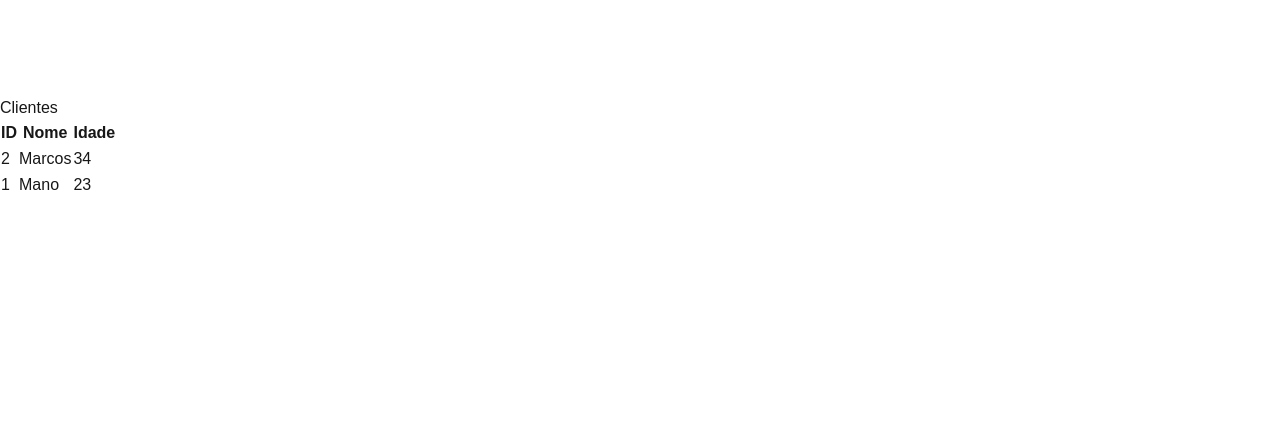
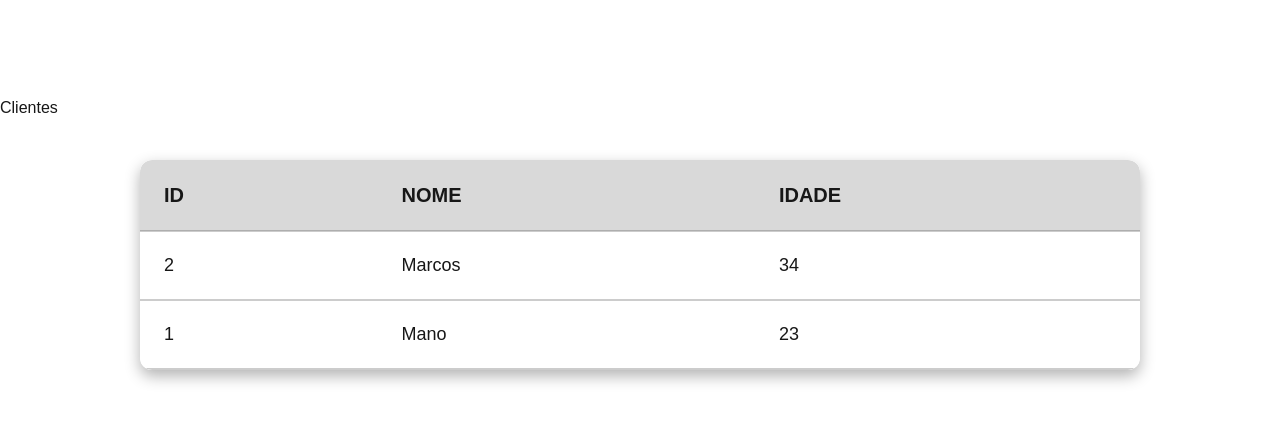
Before and after one commit to juancoutinhoflooxmongagua/Next-Register, a Next.js app: page / in a window 1280 px wide. Shown: the top 422 px of the page. Built offline with nearby package versions, Linux system fonts and the light colour scheme.

Commit message:
feat: add new design for table

```diff
--- a/src/components/Table.jsx
+++ b/src/components/Table.jsx
@@ -1,6 +1,7 @@
 export default function Table({ clients }) {
     return (
-        <table border="1">
+        <div className="table-container">
+            <table>
                 <thead>
                     <tr>
                         <th>ID</th>
@@ -9,12 +10,15 @@ export default function Table({ clients }) {
                     </tr>
                 </thead>
                 <tbody>
-                {clients.map((client) => (
-                    <tr key={client.id}>
-                        <td>{client.id}</td><td>{client.nome}</td><td>{client.idade}</td>
+                    {clients.map((client, index) => (
+                        <tr key={client.id || index}>
+                            <td>{client.id}</td>
+                            <td>{client.nome}</td>
+                            <td>{client.idade}</td>
                         </tr>
                     ))}
                 </tbody>
             </table>
+        </div>
     );
 }
--- a/src/styles/globals.css
+++ b/src/styles/globals.css
@@ -26,3 +26,54 @@ body {
   color: var(--foreground);
   font-family: Arial, Helvetica, sans-serif;
 }
+
+.table-container {
+  width: 100%;
+  max-width: 1000px; /* Aumentei o tamanho da tabela */
+  margin: 40px auto; /* Mais espaçamento ao redor */
+  overflow-x: auto;
+  border-radius: 12px; /* Bordas mais arredondadas */
+  box-shadow: 0 6px 15px rgba(0, 0, 0, 0.3); /* Sombra mais forte */
+}
+
+table {
+  width: 100%;
+  border-collapse: collapse;
+  background: var(--background);
+  color: var(--foreground);
+  border-radius: 12px;
+  overflow: hidden;
+  font-size: 18px; /* Aumentei o tamanho da fonte */
+}
+
+thead {
+  background: rgba(0, 0, 0, 0.15);
+  font-size: 20px; /* Deixei os títulos maiores */
+  text-transform: uppercase;
+}
+
+th, td {
+  padding: 20px 24px; /* Mais espaço entre o texto e a borda */
+  text-align: left;
+  border-bottom: 2px solid rgba(0, 0, 0, 0.2);
+}
+
+tbody tr:hover {
+  background: rgba(0, 0, 0, 0.07);
+  transition: 0.2s ease-in-out;
+}
+
+/* Modo escuro */
+@media (prefers-color-scheme: dark) {
+  thead {
+    background: rgba(255, 255, 255, 0.15);
+  }
+
+  tbody tr:hover {
+    background: rgba(255, 255, 255, 0.08);
+  }
+
+  th, td {
+    border-bottom: 2px solid rgba(255, 255, 255, 0.2);
+  }
+}
```
Lines whose indentation alone changed are shown as unchanged.
